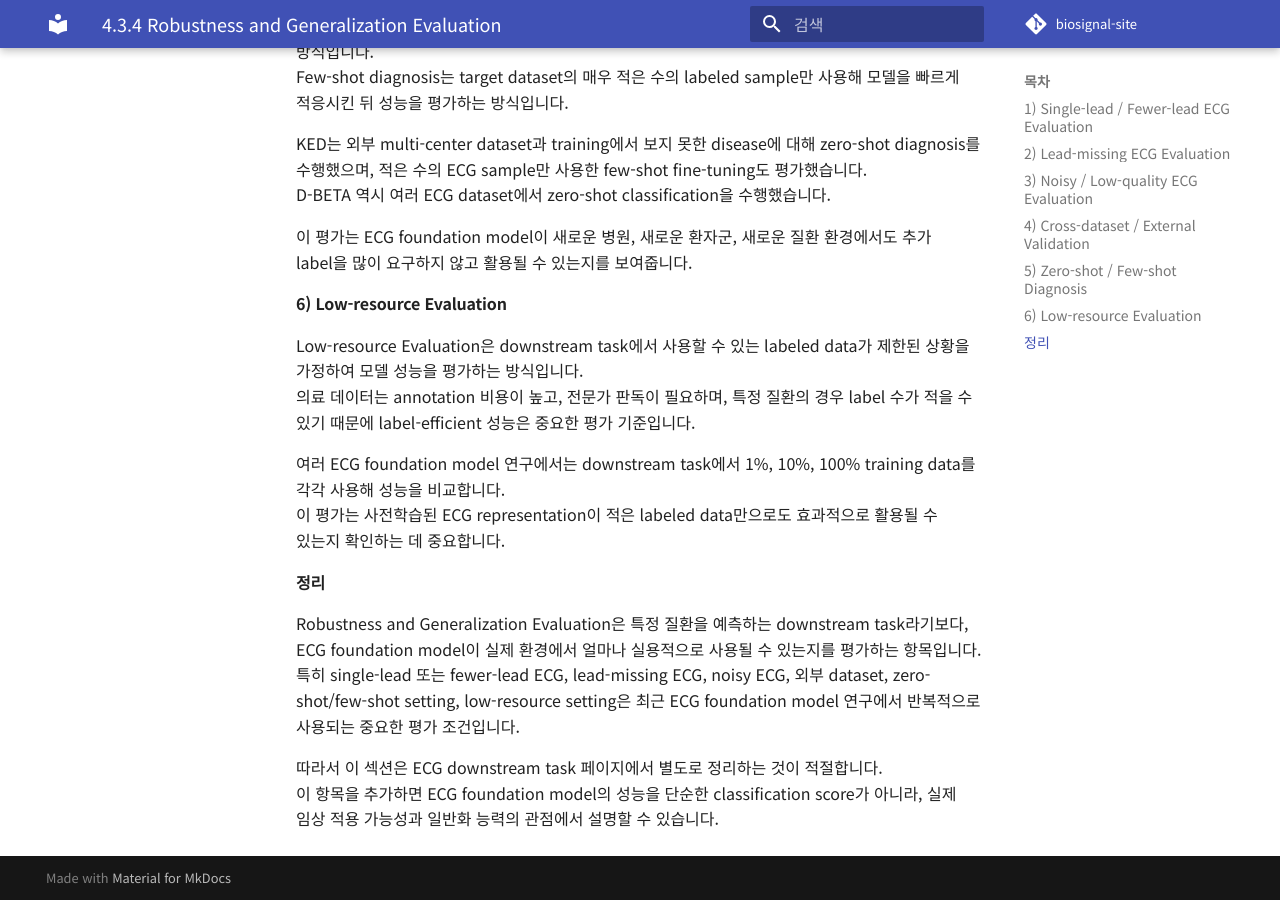
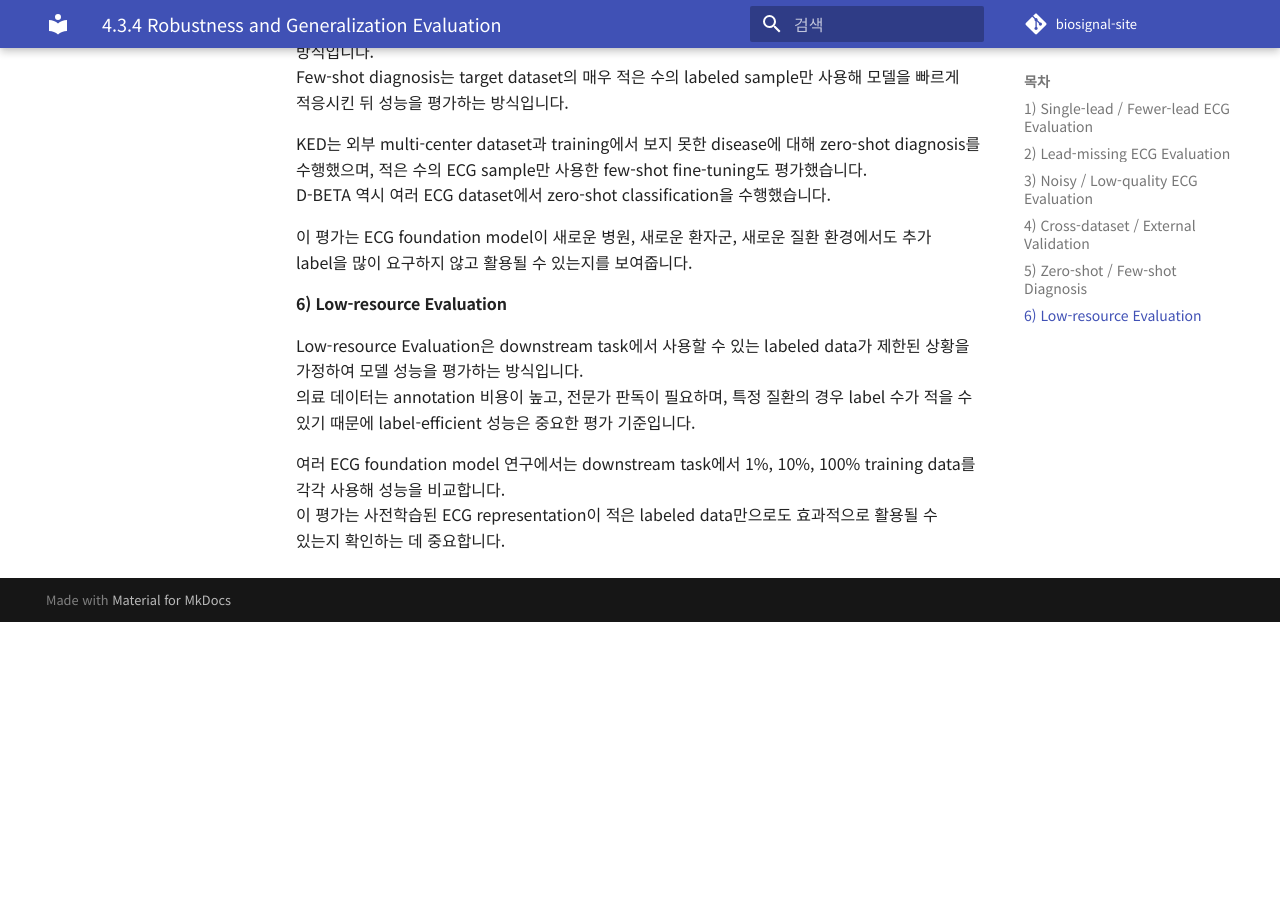
Before and after one commit to iwantjeonyeok/biosignal-site, an MkDocs documentation site: the page built from docs/ecg/4-ecg-데이터셋의-정제-및-활용-방안/4-3-downstream-task/4-3-4-Robustness-and-Generalization-Evaluation.md, in a window 1280 px wide and 900 px high, scrolled down 2264 px. Built offline with MkDocs 1.6.1 and Material for MkDocs 9.7.7, drawn with Linux system fonts in a browser that asks for light colours; comment, search, counter and statistics services are not loaded; after the commit the page ends 2886 px from its top, so only the background shows below that.

Commit message:
Update 4-3-4-Robustness-and-Generalization-Evaluation.md

```diff
--- a/docs/ecg/4-ecg-데이터셋의-정제-및-활용-방안/4-3-downstream-task/4-3-4-Robustness-and-Generalization-Evaluation.md
+++ b/docs/ecg/4-ecg-데이터셋의-정제-및-활용-방안/4-3-downstream-task/4-3-4-Robustness-and-Generalization-Evaluation.md
@@ -66,11 +66,3 @@ Low-resource Evaluation은 downstream task에서 사용할 수 있는 labeled da
 
 여러 ECG foundation model 연구에서는 downstream task에서 1%, 10%, 100% training data를 각각 사용해 성능을 비교합니다.
 이 평가는 사전학습된 ECG representation이 적은 labeled data만으로도 효과적으로 활용될 수 있는지 확인하는 데 중요합니다.
-
-#### 정리
-
-Robustness and Generalization Evaluation은 특정 질환을 예측하는 downstream task라기보다, ECG foundation model이 실제 환경에서 얼마나 실용적으로 사용될 수 있는지를 평가하는 항목입니다.
-특히 single-lead 또는 fewer-lead ECG, lead-missing ECG, noisy ECG, 외부 dataset, zero-shot/few-shot setting, low-resource setting은 최근 ECG foundation model 연구에서 반복적으로 사용되는 중요한 평가 조건입니다.
-
-따라서 이 섹션은 ECG downstream task 페이지에서 별도로 정리하는 것이 적절합니다.
-이 항목을 추가하면 ECG foundation model의 성능을 단순한 classification score가 아니라, 실제 임상 적용 가능성과 일반화 능력의 관점에서 설명할 수 있습니다.
```
